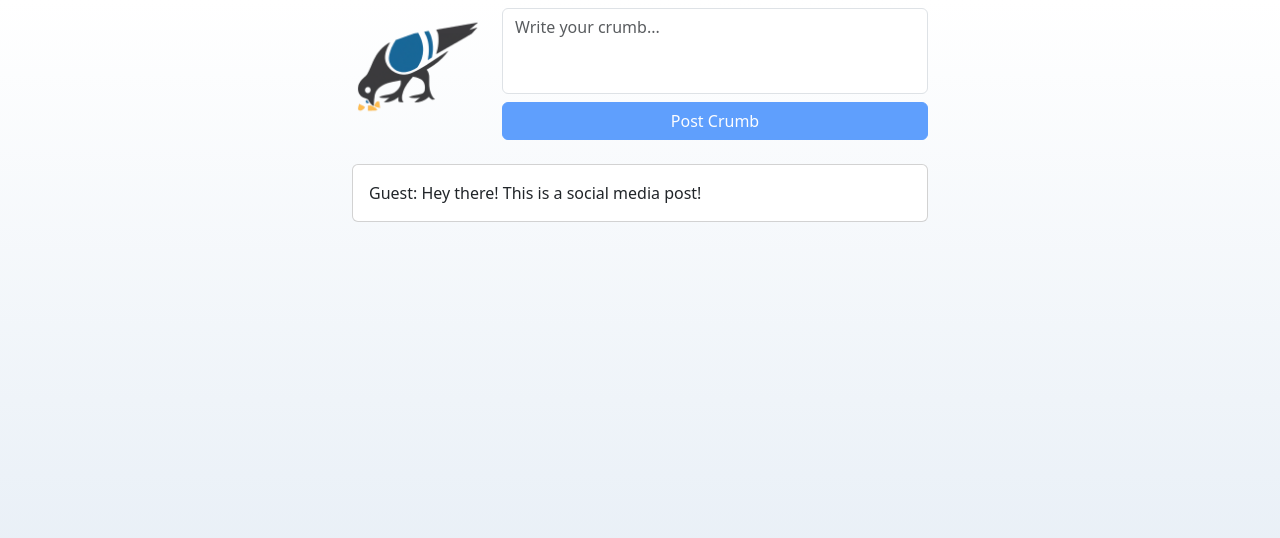
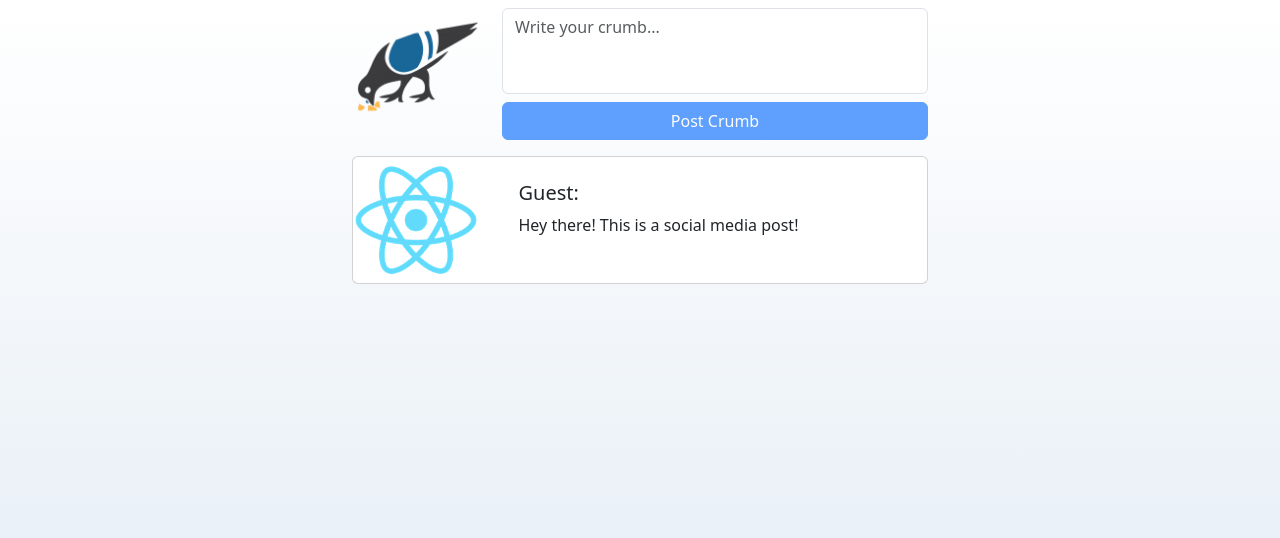
Before and after one commit to VanWrinkle/Crumbs_App, a React (Create React App) app: page / in a window 1280 px wide. Shown: the top 538 px of the page. Built offline with nearby package versions, Linux system fonts and the light colour scheme.

Commit message:
Lagt til (foreløpig hardkodet) bilde i posts.

```diff
--- a/src/App.tsx
+++ b/src/App.tsx
@@ -78,7 +78,19 @@ function SocialMediaPostsDisplayAllBrief({posts}: {posts: SocialMediaPost[]}) {
 
 function SocialMediaPostDisplayBrief({post}: {post: SocialMediaPost}) {
     return (
-        <Card body className="mt-2 mb-2">{post.userId}: {post.content}</Card>
+        <Card className="mb-2">
+            <Row>
+                <Col xs={3}>
+                    <Card.Img src="./logo192.png" />
+                </Col>
+                <Col>
+                    <Card.Body className="mt-2 mb-2">
+                        <Card.Title>{post.userId}:</Card.Title>
+                        <Card.Text>{post.content}</Card.Text>
+                    </Card.Body>
+                </Col>
+            </Row>
+        </Card>
     );
 }
 
```
